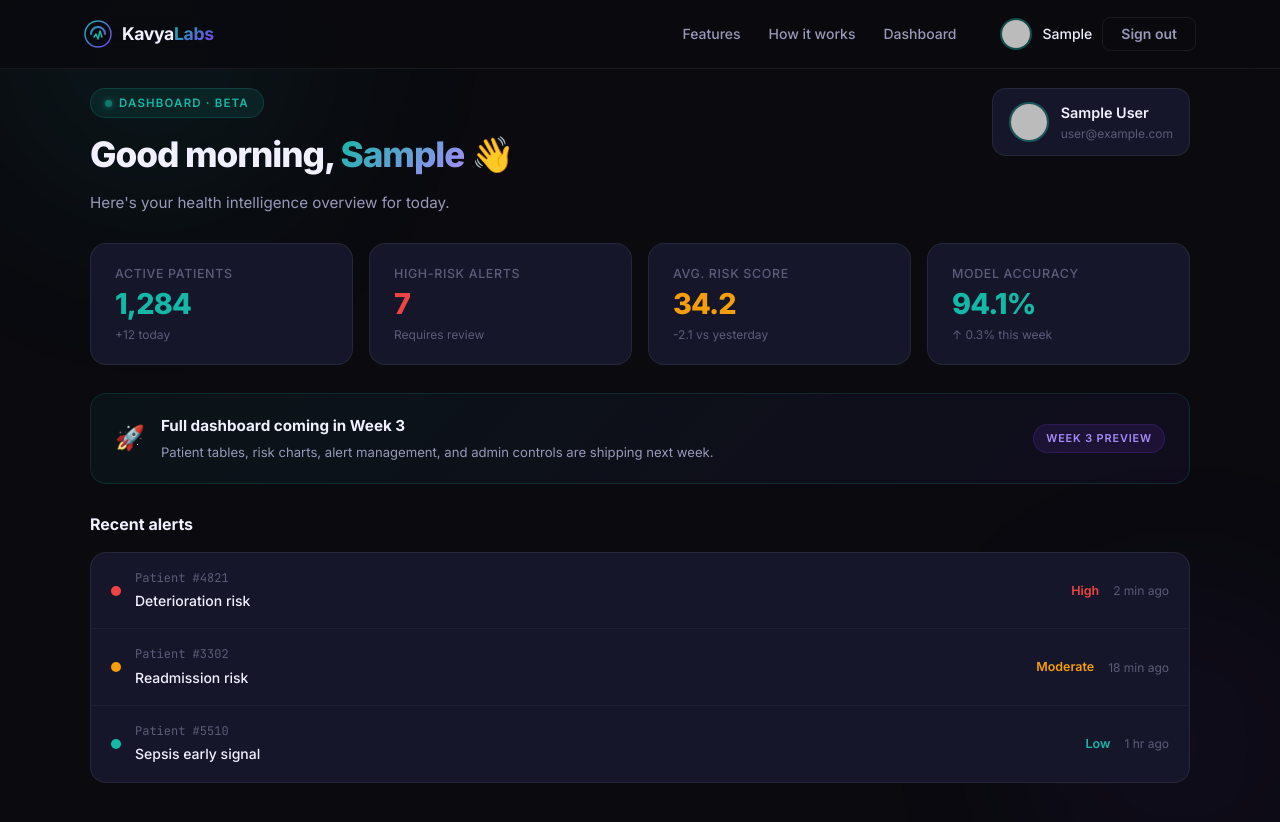
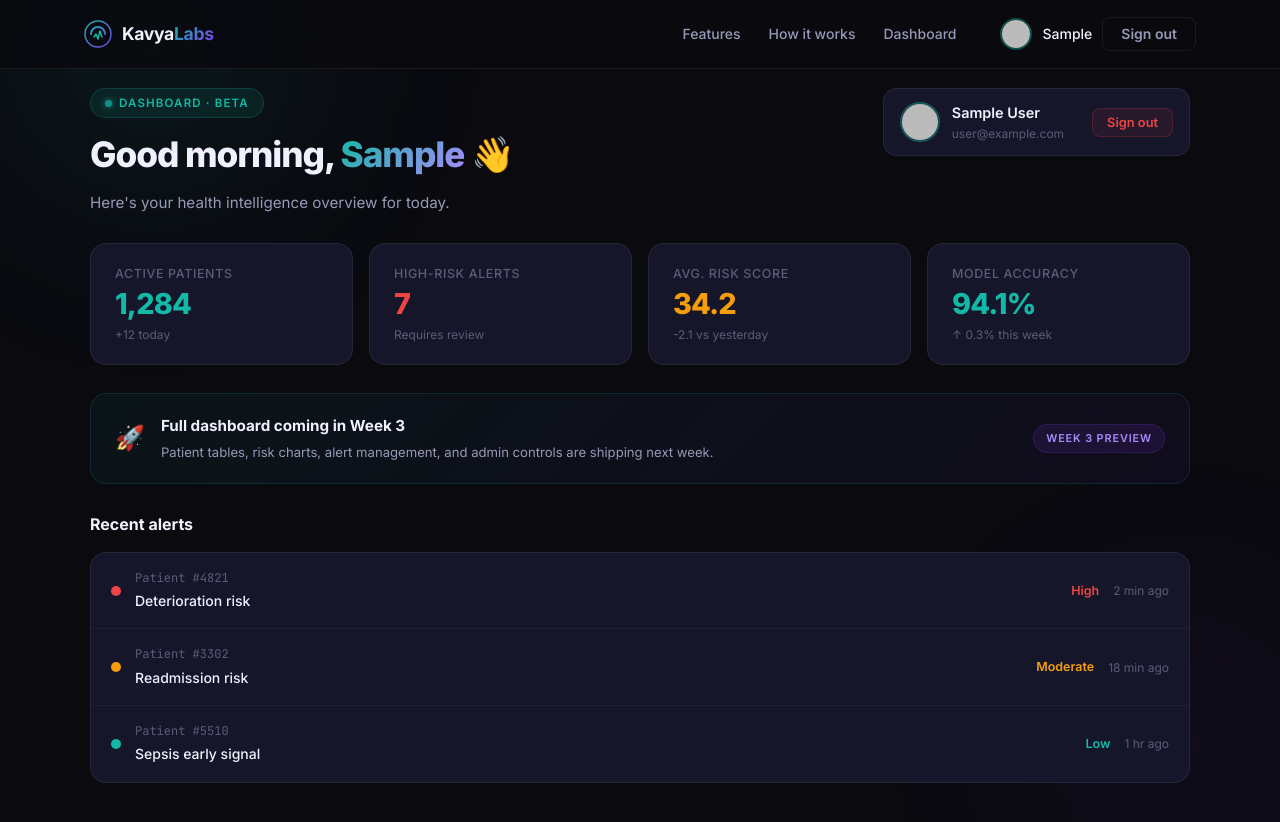
Before and after one commit to sandy052006/kavya-labs, a Next.js app: page /dashboard in a window 1280 px wide. Shown: the top 822 px of the page. Built offline with nearby package versions, Linux system fonts and the light colour scheme; no server answers; sample sign-in values are in the browser's storage.

Commit message:
fix: dashboard as client component with useSession, hardcode callbackUrl to fix auth loop

```diff
--- a/src/app/auth/signin/page.tsx
+++ b/src/app/auth/signin/page.tsx
@@ -58,7 +58,7 @@ function SignInContent() {
         <button
           id="google-signin-btn"
           className={styles.googleBtn}
-          onClick={() => signIn("google", { callbackUrl })}
+          onClick={() => signIn("google", { callbackUrl: "/dashboard" })}
         >
           <svg width="20" height="20" viewBox="0 0 24 24" aria-hidden="true">
             <path d="M22.56 12.25c0-.78-.07-1.53-.2-2.25H12v4.26h5.92c-.26 1.37-1.04 2.53-2.21 3.31v2.77h3.57c2.08-1.92 3.28-4.74 3.28-8.09z" fill="#4285F4" />
--- a/src/app/dashboard/page.tsx
+++ b/src/app/dashboard/page.tsx
@@ -1,18 +1,50 @@
-import { getServerSession } from "next-auth";
-import { authOptions } from "@/lib/authOptions";
-import { redirect } from "next/navigation";
+"use client";
+
+import { useSession, signOut } from "next-auth/react";
+import { useRouter } from "next/navigation";
+import { useEffect } from "react";
 import styles from "./dashboard.module.css";
 
-export const metadata = {
-  title: "Dashboard — Kavya Labs",
-  description: "Your Kavya Labs health intelligence dashboard",
-};
+export default function DashboardPage() {
+  const { data: session, status } = useSession();
+  const router = useRouter();
 
-export default async function DashboardPage() {
-  const session = await getServerSession(authOptions);
+  useEffect(() => {
+    if (status === "unauthenticated") {
+      router.replace("/auth/signin");
+    }
+  }, [status, router]);
 
-  if (!session) {
-    redirect("/auth/signin?callbackUrl=/dashboard");
+  // Loading state
+  if (status === "loading") {
+    return (
+      <div style={{
+        minHeight: "100vh",
+        display: "flex",
+        alignItems: "center",
+        justifyContent: "center",
+        background: "#0a0a0f",
+        flexDirection: "column",
+        gap: "16px",
+      }}>
+        <div style={{
+          width: "40px", height: "40px",
+          border: "3px solid rgba(20,184,166,0.2)",
+          borderTop: "3px solid #14b8a6",
+          borderRadius: "50%",
+          animation: "spin 0.8s linear infinite",
+        }} />
+        <style>{`@keyframes spin { to { transform: rotate(360deg); } }`}</style>
+        <p style={{ color: "#5c5c7a", fontFamily: "Inter, sans-serif", fontSize: "0.9rem" }}>
+          Loading dashboard…
+        </p>
+      </div>
+    );
+  }
+
+  // Not authenticated
+  if (status === "unauthenticated" || !session) {
+    return null;
   }
 
   const firstName = session.user?.name?.split(" ")[0] ?? "there";
@@ -53,6 +85,23 @@ export default async function DashboardPage() {
               <div className={styles.userName}>{session.user?.name}</div>
               <div className={styles.userEmail}>{session.user?.email}</div>
             </div>
+            <button
+              onClick={() => signOut({ callbackUrl: "/" })}
+              style={{
+                marginLeft: "16px",
+                background: "rgba(239,68,68,0.08)",
+                border: "1px solid rgba(239,68,68,0.2)",
+                color: "#ef4444",
+                padding: "6px 14px",
+                borderRadius: "8px",
+                cursor: "pointer",
+                fontSize: "0.8rem",
+                fontFamily: "Inter, sans-serif",
+                fontWeight: 600,
+              }}
+            >
+              Sign out
+            </button>
           </div>
         </div>
 
```
